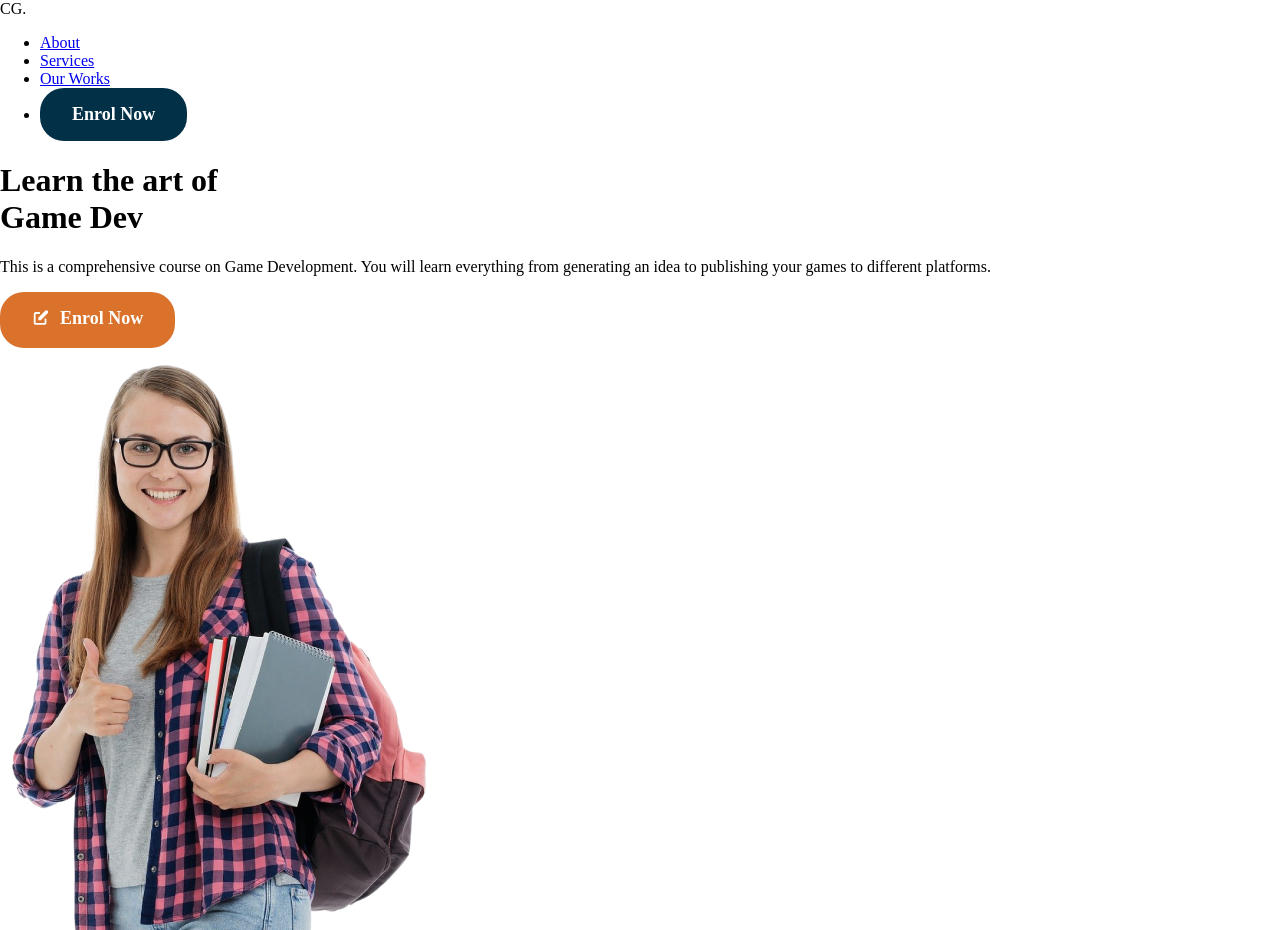
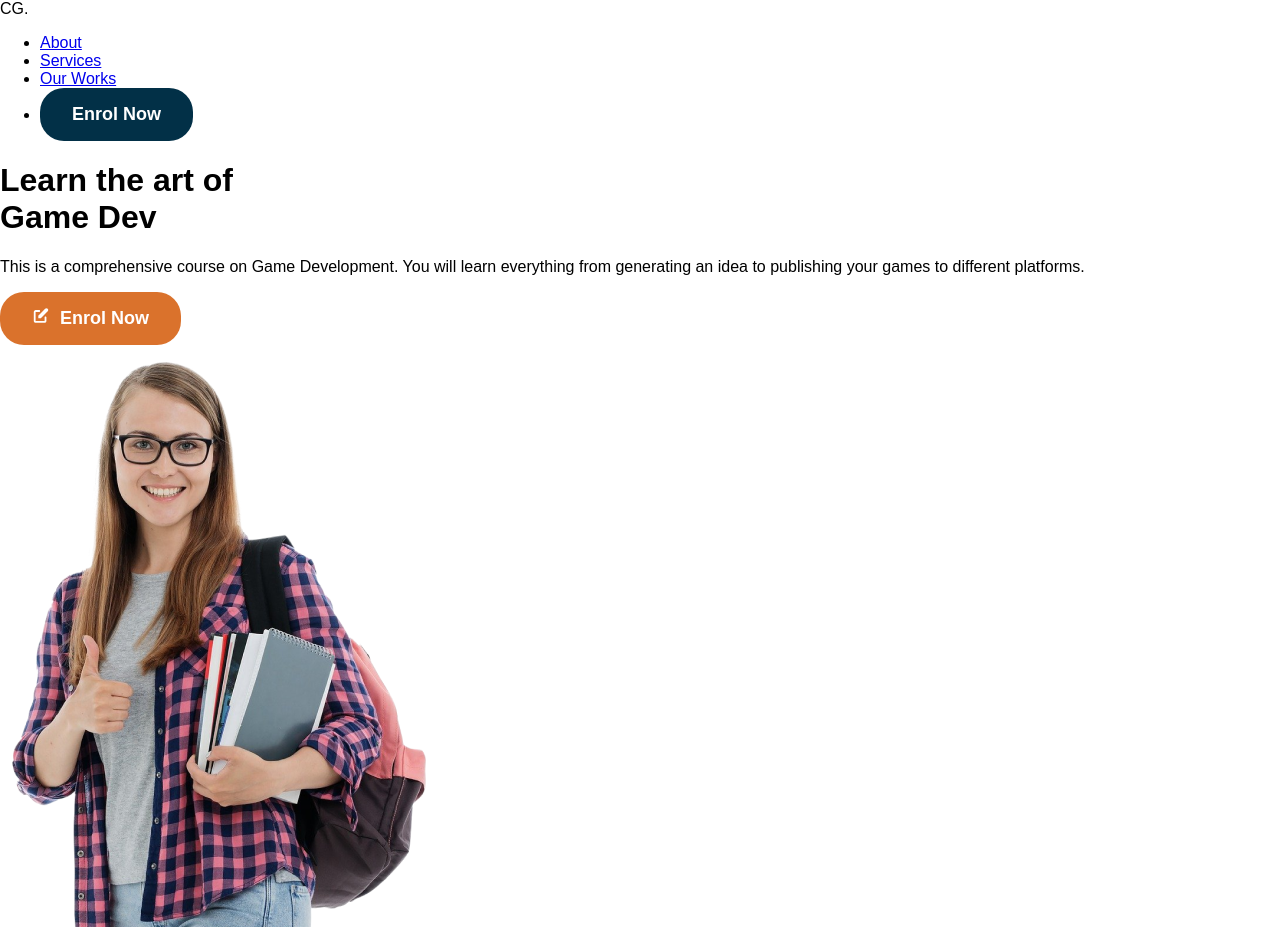
Before and after one commit to rumit0901/responsive-homepage, a plain HTML site: page index.html in a window 1280 px wide. Shown: the top 930 px of the page. Drawn offline with Linux system fonts and the light colour scheme.

Commit message:
Revert "update"
This reverts commit 214ea4eefcd2a508e1ab36838ba21b4427bbb5c3.

```diff
--- a/index.html
+++ b/index.html
@@ -45,7 +45,7 @@
                         You will learn everything from generating an idea to publishing your games
                         to different platforms.
                     </p>
-                    <a href="#" class="btn light enrol-icon">Enrol Now</a>
+                    <a href="#" class="btn light enrol-icon"><img src="images/" alt="">Enrol Now</a>
                 </div>
 
                 <div class="right">
--- a/style.css
+++ b/style.css
@@ -7,28 +7,26 @@
 }
 
  *,
-*::before,
-*::after {
-    box-sizing: border-box;
+ *::after,
+ *::before {
+    box-sizing: border-box; /* This make padding and the border of the element inside the width and height of the element*/
  }
 
  body {
     margin: 0;
-    font-family: Poppins;
+    font-family: "Poppins", sans-serif;
  }
 
  .btn {
-    display: inline-flex;
     padding: 16px 32px;
-    align-items: flex-start;
-    gap: 10px;
     border-radius: 24px;
+    background: #023047;
     color: #FFF;
+    display: inline-block;
     font-size: 18px;
-    font-style: normal;
     font-weight: 700;
-    line-height: normal;
     text-decoration: none;
+    position: relative;
  }
 
  .btn.dark {
@@ -41,4 +39,12 @@ body {
 
  .btn.enrol-icon::before {
     content: url('images/enrol-icon.svg');
+    position: absolute;
+    top: 50%;
+    left: 32px;
+    transform: translateY(-50%);
  }
+
+ .btn.enrol-icon {
+    padding-left: 60px;
+ }
```
Lines whose indentation alone changed are shown as unchanged.
